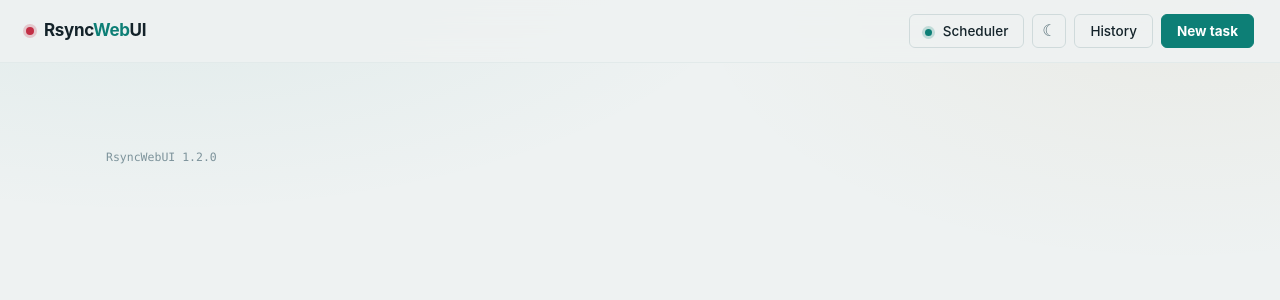
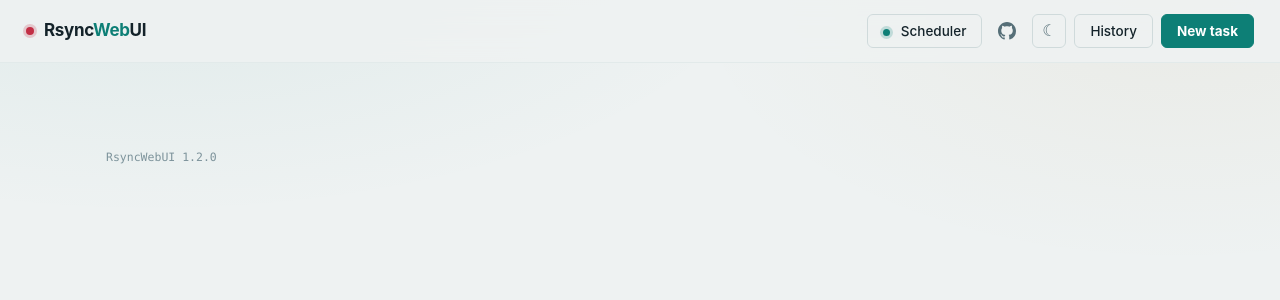
Before and after one commit to maschhoff/RsyncWebUi, a Flask app: page / in a window 1280 px wide. Shown: the top 300 px of the page. Run offline with Flask 3, Linux system fonts and the light colour scheme; data that the repository does not hold is empty; parts of the project's set-up code (start-up, migrations or seed data) failed here and were passed over.

Commit message:
Add GitHub link icon to the top bar
Links to the project repository, opening in a new tab.

Co-Authored-By: Claude Sonnet 5 <noreply@anthropic.com>

```diff
--- a/app/static/css/style.css
+++ b/app/static/css/style.css
@@ -232,6 +232,9 @@ code, .mono, pre { font-family: var(--mono); }
 .btn:disabled { opacity: .4; cursor: not-allowed; }
 
 .icon-btn {
+  display: inline-flex;
+  align-items: center;
+  justify-content: center;
   background: none;
   border: none;
   color: var(--muted);
@@ -240,6 +243,7 @@ code, .mono, pre { font-family: var(--mono); }
   padding: 2px 8px;
   cursor: pointer;
   border-radius: var(--radius-sm);
+  text-decoration: none;
 }
 .icon-btn:hover { color: var(--text); background: var(--panel-2); }
 
--- a/app/templates/index.html
+++ b/app/templates/index.html
@@ -30,6 +30,19 @@
       <span class="dot-ico" id="schedulerDot"></span>
       <span id="schedulerLabel">Scheduler</span>
     </button>
+    <a class="icon-btn" href="https://github.com/maschhoff/RsyncWebUi/" target="_blank"
+       rel="noopener noreferrer" title="View on GitHub" aria-label="View on GitHub">
+      <svg viewBox="0 0 16 16" width="18" height="18" fill="currentColor" aria-hidden="true">
+        <path d="M8 0C3.58 0 0 3.58 0 8c0 3.54 2.29 6.53 5.47 7.59.4.07.55-.17.55-.38
+          0-.19-.01-.82-.01-1.49-2.01.37-2.53-.49-2.69-.94-.09-.23-.48-.94-.82-1.13
+          -.28-.15-.68-.52-.01-.53.63-.01 1.08.58 1.23.82.72 1.21 1.87.87 2.33.66
+          .07-.52.28-.87.51-1.07-1.78-.2-3.64-.89-3.64-3.95 0-.87.31-1.59.82-2.15
+          -.08-.2-.36-1.02.08-2.12 0 0 .67-.21 2.2.82.64-.18 1.32-.27 2-.27
+          .68 0 1.36.09 2 .27 1.53-1.04 2.2-.82 2.2-.82.44 1.1.16 1.92.08 2.12
+          .51.56.82 1.27.82 2.15 0 3.07-1.87 3.75-3.65 3.95.29.25.54.73.54 1.48
+          0 1.07-.01 1.93-.01 2.2 0 .21.15.46.55.38A8.01 8.01 0 0 0 16 8c0-4.42-3.58-8-8-8Z"/>
+      </svg>
+    </a>
     <button class="icon-btn theme-btn" id="btnTheme" title="Switch between light and dark"
             aria-label="Switch theme"></button>
     <button class="btn ghost" id="btnHistory">History</button>
```
